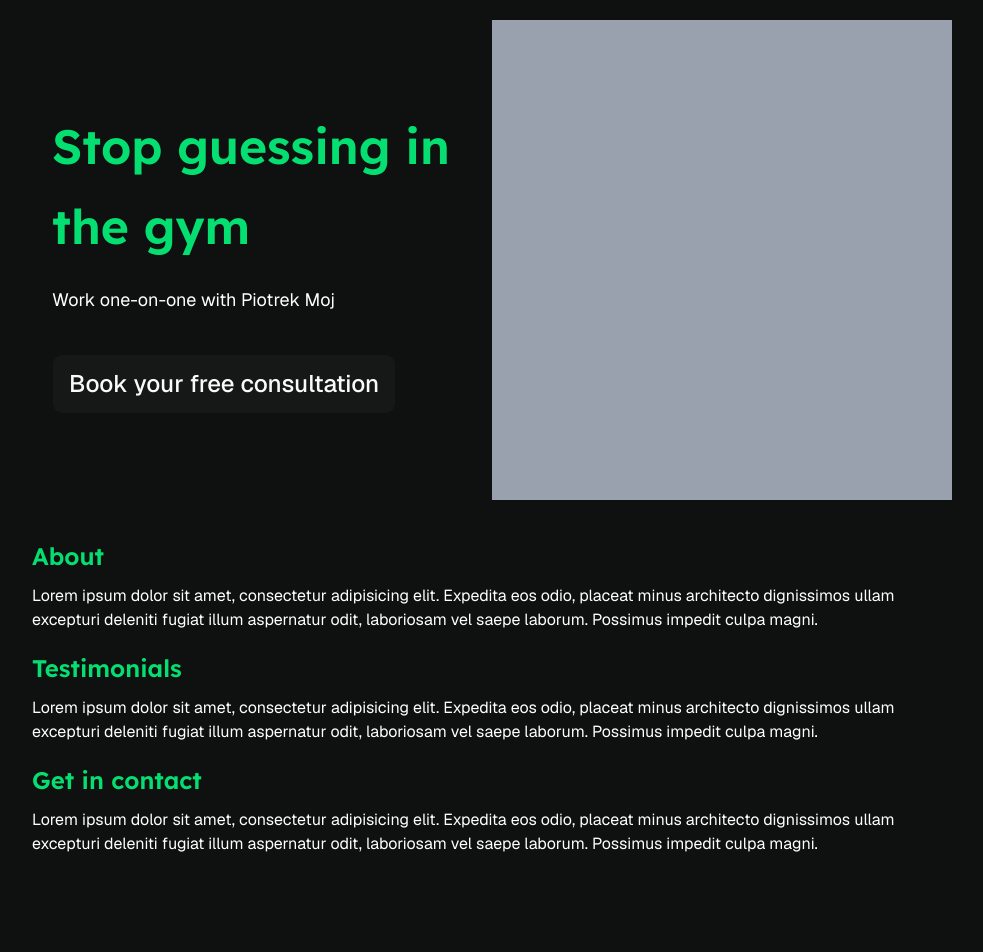
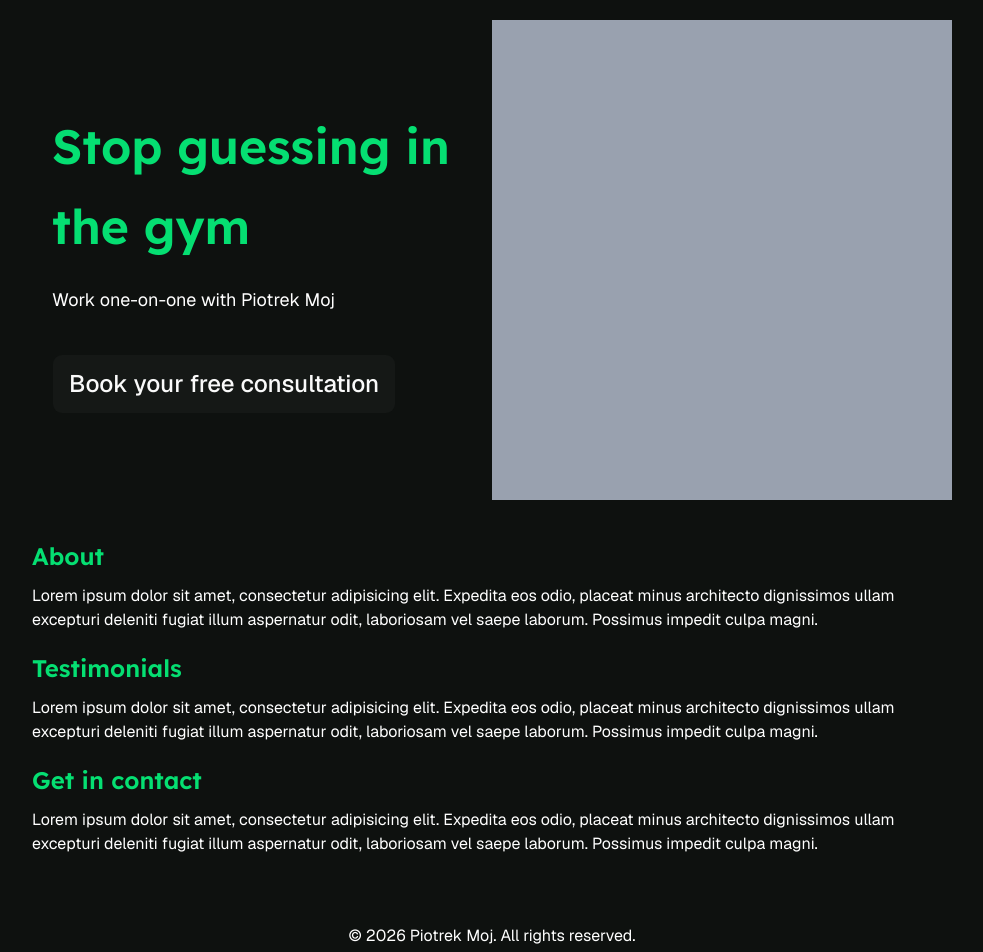
Before and after one commit to krako2/piotr-moj-pt, a Next.js app: page / in a window 1280 px wide. Shown: the top 952 px of the page, without its empty margins (148-1131 px from the left). Before the commit the page ends 856 px from the top, so only its background shows below. Built offline with nearby package versions, Linux system fonts and the light colour scheme.

Commit message:
add footer

```diff
--- a/app/page.tsx
+++ b/app/page.tsx
@@ -2,6 +2,7 @@ import Hero from "@/components/hero";
 import About from "@/components/about";
 import Testimonials from "@/components/testimonials";
 import Contact from "@/components/contact";
+import Footer from "@/components/footer";
 
 export default function Home() {
   return (
@@ -10,6 +11,7 @@ export default function Home() {
       <About />
       <Testimonials />
       <Contact />
+      <Footer />
     </>
   );
 }
--- /dev/null
+++ b/components/footer.tsx
@@ -0,0 +1,9 @@
+'use client'
+
+export default function Footer() {
+    return (
+        <footer className="flex justify-center items-center h-40">
+            <p>&copy; { new Date().getFullYear() } Piotrek Moj. All rights reserved.</p>
+        </footer>
+    );
+}
```
